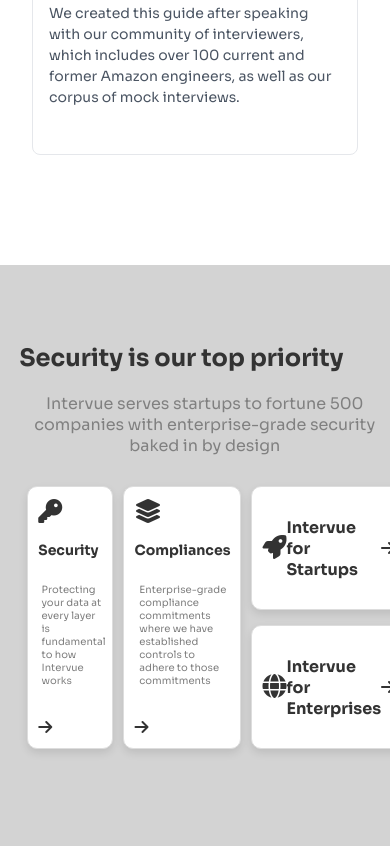
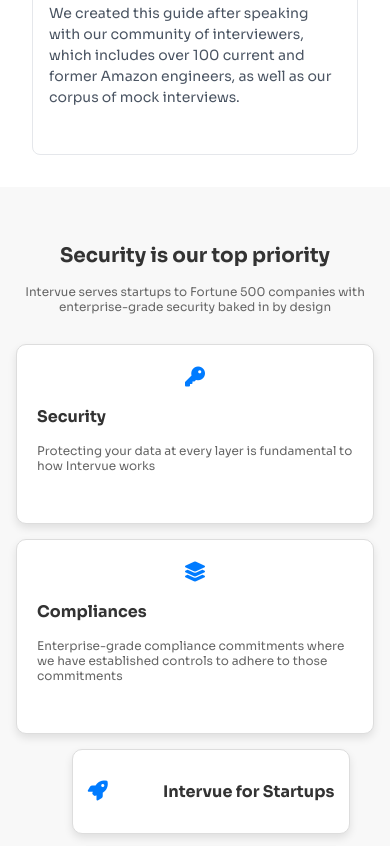
Before and after one commit to SATVIK297/intervue_assignment, a plain HTML site: page index.html in a window 390 px wide. Shown: the part 3787-4633 px from the top of the page. Drawn offline with Linux system fonts and the light colour scheme.

Commit message:
changes made

```diff
--- a/index.html
+++ b/index.html
@@ -223,13 +223,13 @@
 
     <!-- Security Section -->
 <section class="security-section">
-        <div>
-
+    <div class="security-header">
         <h2>Security is our top priority</h2>
-            <p>Intervue serves startups to fortune 500 companies with enterprise-grade security baked in by design</p>
+        <p>Intervue serves startups to Fortune 500 companies with enterprise-grade security baked in by design</p>
     </div>
 
     <div class="card-container">
+        <!-- Large Cards -->
         <div class="cards">
             <div class="card-icon"><i class="fas fa-key"></i></div>
             <div class="card-content">
@@ -238,8 +238,6 @@
             </div>
             <div class="arrow"><i class="fas fa-arrow-right"></i></div>
         </div>
-
-
 
         <div class="cards">
             <div class="card-icon"><i class="fas fa-layer-group"></i></div>
@@ -250,7 +248,7 @@
             <div class="arrow"><i class="fas fa-arrow-right"></i></div>
         </div>
 
-            <!-- New Wrapper for Small Cards -->
+        <!-- Small Card Container -->
         <div class="small-card-container">
             <div class="small-card">
                 <div class="card-icon"><i class="fas fa-rocket"></i></div>
@@ -270,9 +268,6 @@
         </div>
     </div>
 </section>
-
-
-
 
     <!-- Testimonial Section -->
     <div class="testimonial-section">
--- a/style.css
+++ b/style.css
@@ -300,104 +300,60 @@
 /* Default styles for larger screens */
 /* Default styles for larger screens */
 /* Default styles for larger screens */
+/* Security Section Styles */
 .security-section {
-  margin-top: 20%;
-  padding-top: 5%;
+  padding: 5% 5%;
   text-align: center;
-  max-width: 100%;
-  height: 500px;
-  background-color: lightgray;
+  background-color: #f8f8f8;
 }
 
-.security-section h2 {
-  font-size: 24px;
-  margin-left: 5%;
-  display: flex;
-  align-content: baseline;
+/* Header Styling */
+.security-header h2 {
+  font-size: 26px;
   font-weight: bold;
+  color: #333;
 }
 
-.security-section p {
+.security-header p {
   font-size: 16px;
-  color: gray;
-  margin-left: 5%;
-  display: flex;
-  align-content: baseline;
+  color: #666;
   margin-bottom: 30px;
 }
 
 /* Card Grid */
 .card-container {
-  margin-left: 5%;
   display: flex;
-  max-width: 70%;
-  gap: 15px;
-  align-items: stretch;
+  justify-content: center;
+  gap: 20px;
+  max-width: 80%;
+  margin: 0 auto;
 }
 
-/* Large Card Styles */
-
-
+/* Large Cards */
 .cards {
   flex: 1;
   display: flex;
   flex-direction: column;
-  align-items: baseline;
-  align-content: baseline;
-  justify-content: space-between;
+  align-items: flex-start;
   background-color: white;
-  padding: 10px;
+  padding: 20px;
   border-radius: 10px;
   box-shadow: 0 4px 8px rgba(0, 0, 0, 0.1);
   border: 1px solid #ddd;
+  transition: transform 0.3s ease-in-out;
 }
+
+.cards:hover {
+  transform: translateY(-5px);
+}
+
+/* Small Cards Container */
 .small-card-container {
-  flex: 1; /* Takes the same width as the other cards */
+  flex: 1;
   display: flex;
   flex-direction: column;
-  gap: 15px; /* Space between stacked small cards */
+  gap: 15px;
 }
-
-/* Small Card Styles */
-.small-card {
-  flex: 1; /* Each takes half the height of this column */
-  display: flex;
-  flex-direction: row;
-  align-items: baseline;
-  /* justify-content: space-between; */
-  background-color: white;
-  padding: 15px;
-  border-radius: 10px;
-  box-shadow: 0 4px 8px rgba(0, 0, 0, 0.1);
-  border: 1px solid #ddd;
-}
-.card-icon {
-  font-size: 24px;
-}
-
-.card-content {
-  /* flex-grow: 1; */
-  display: flex;
-  flex-direction: column;
-  align-items: flex-start;
-  /* margin-left: 15px; */
-  text-align: left;
-}
-
-.cards h3 {
-  font-size: 18px;
-  font-weight: bold;
-}
-
-.cards p {
-  font-size: 14px;
-  color: gray;
-}
-
-/* .arrow {
-  font-size: 18px;
-  color: black;
-} */
 
 /* Small Card Styles */
 .small-card {
@@ -409,68 +365,113 @@
   border-radius: 10px;
   box-shadow: 0 4px 8px rgba(0, 0, 0, 0.1);
   border: 1px solid #ddd;
+  transition: transform 0.3s ease-in-out;
 }
 
-.small-card h3 {
-  font-size: 16px;
-  font-weight: bold;
+.small-card:hover {
+  transform: translateY(-5px);
 }
 
-/* Media Query for medium and small screens */
+/* Icon Styling */
+.card-icon {
+  font-size: 24px;
+  color: #007bff;
+}
 
+/* Card Content */
+.card-content {
+  text-align: left;
+}
+
+.cards h3,
+.small-card h3 {
+  font-size: 18px;
+  font-weight: bold;
+  color: #333;
+}
+
+.cards p {
+  font-size: 14px;
+  color: #666;
+}
+
+/* Responsive Media Queries */
+
+/* Medium Screens (Tablets) */
+@media (max-width: 1024px) {
+  .card-container {
+      flex-direction: column;
+      align-items: center;
+      gap: 20px;
+      max-width: 90%;
+  }
+
+  .cards,
+  .small-card {
+      width: 90%;
+  }
+}
+
+/* Small Screens (Phones) */
 @media (max-width: 768px) {
   .security-section {
-    padding-top: 15%;
-    padding-bottom: 15%;
+      padding: 10% 5%;
+  }
+
+  .security-header h2 {
+      font-size: 22px;
+  }
+
+  .security-header p {
+      font-size: 14px;
   }
 
   .card-container {
+      flex-direction: column;
+      align-items: center;
       gap: 15px;
-    padding: 0 2%;
   }
 
-  .cards, .small-card {
-    padding: 15px;
-    max-width: 90%; /* Adjust width to fit screen */
+  .cards,
+  .small-card {
+      width: 100%;
+      text-align: center;
+      align-items: center;
   }
 
-  .card-icon {
-    font-size: 28px;
+  .card-content {
+      align-items: center;
   }
 
-  .cards h3 {
+  .arrow {
+      display: none; /* Remove arrow for smaller screens */
+  }
+}
+
+/* Very Small Screens (Portrait Phones) */
+@media (max-width: 480px) {
+  .security-header h2 {
+      font-size: 20px;
+  }
+
+  .security-header p {
+      font-size: 12px;
+  }
+
+  .cards h3,
+  .small-card h3 {
       font-size: 16px;
   }
 
   .cards p {
       font-size: 12px;
   }
+
+  .card-icon {
+      font-size: 20px;
+  }
 }
 
-/* Media Query for very small screens (e.g., phones in portrait mode) */
-@media (max-width: 480px) {
-  .card-container {
-    gap: 10px;
-    padding: 0 2%;
-  }
-
-  .cards, .small-card {
-    padding: 10px;
-    max-width: 95%; /* Make cards even smaller */
-  }
-
-  .card-icon {
-    font-size: 24px; /* Smaller icons for mobile */
-  }
-
-  .cards h3 {
-    font-size: 14px; /* Smaller title text */
-  }
-
-  .cards p {
-    font-size: 10px; /* Smaller paragraph text */
-  }
-}
 
 
 /* Testimonial */
```
Lines whose indentation alone changed are shown as unchanged.
